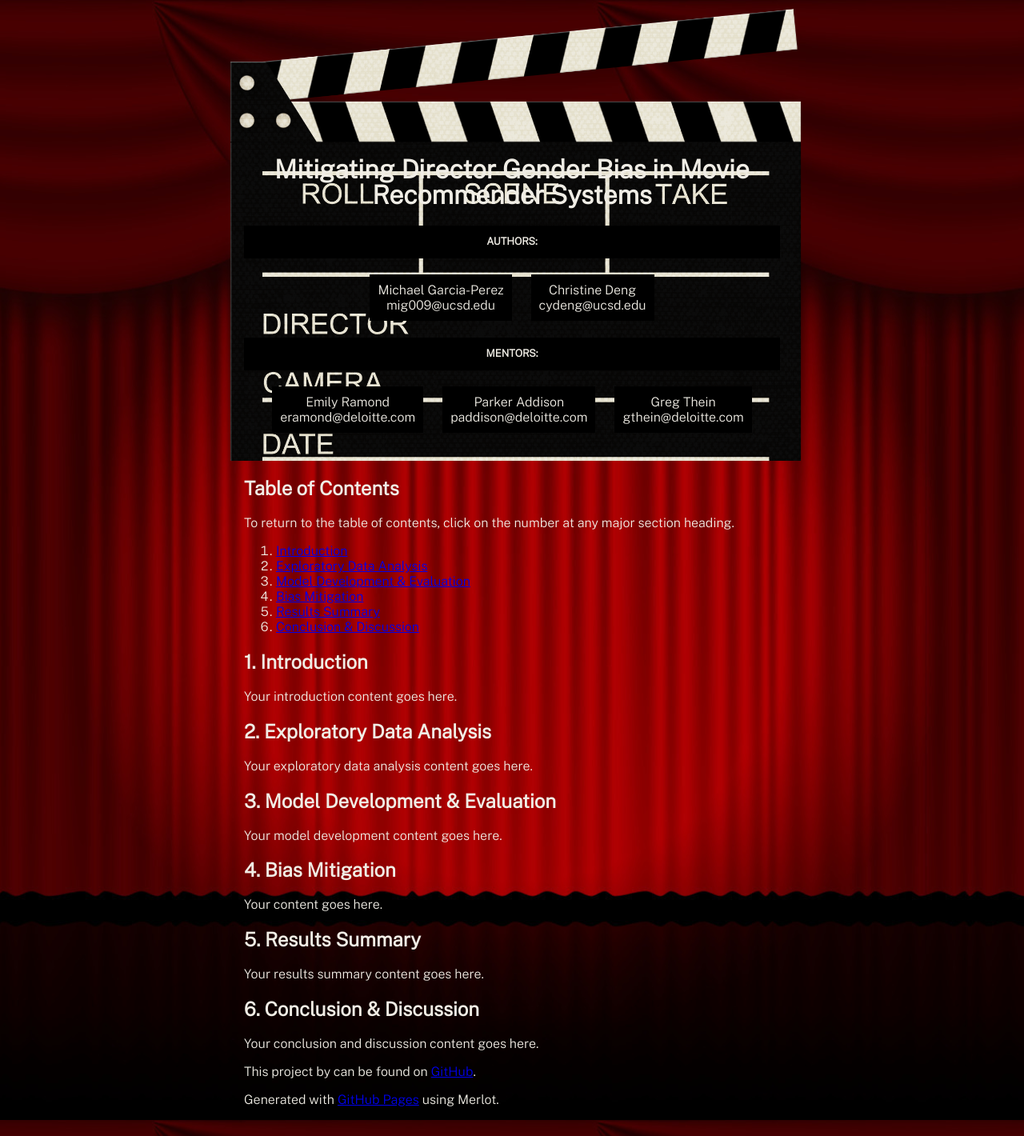
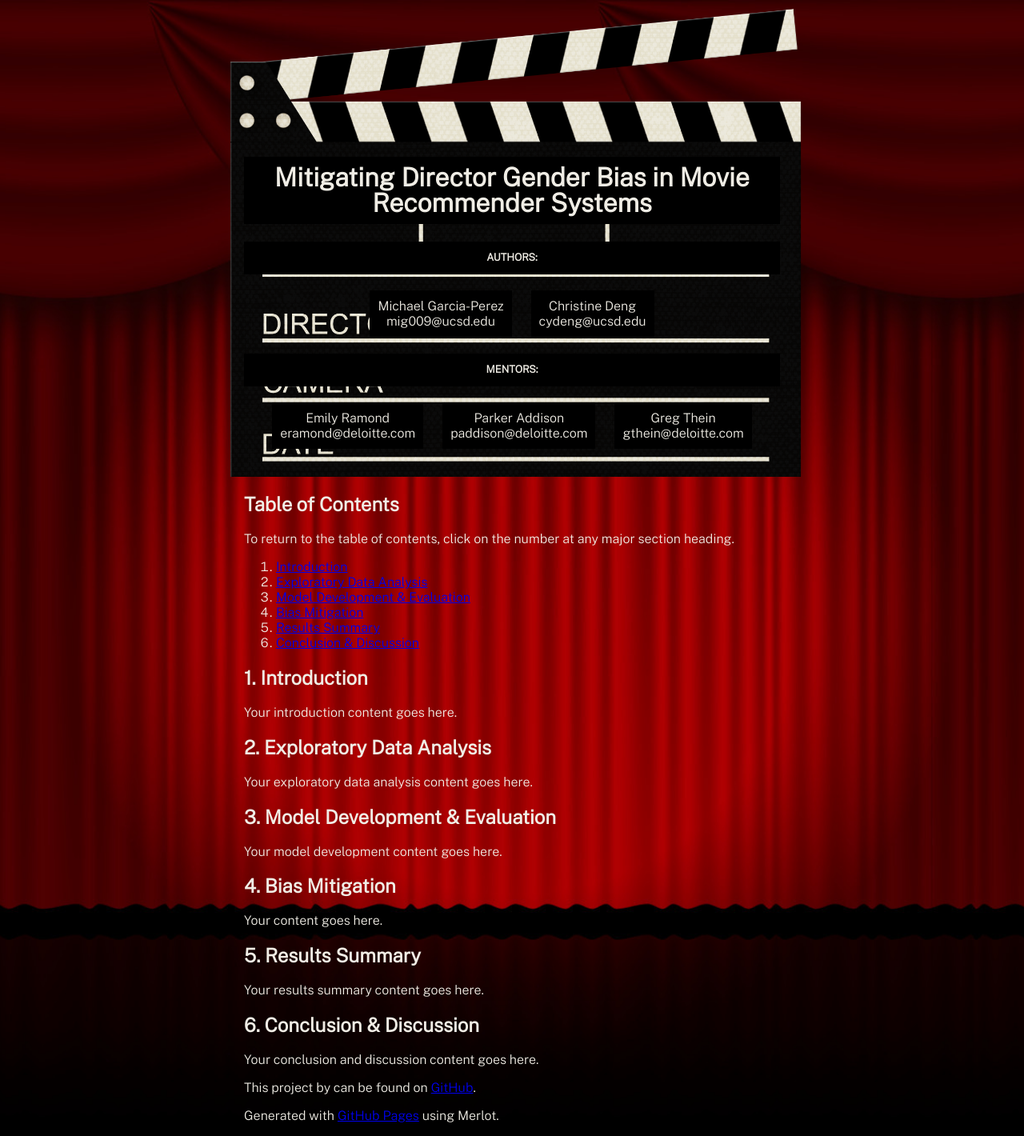
Before and after one commit to michael-garciaperez/DSC180A-Methodology-5, a Jekyll site: the page built from index.md, in a window 1280 px wide. Shown: the whole page at 80% size. Built offline with Jekyll 4.4.1, drawn with Linux system fonts in a browser that asks for light colours.

Commit message:
Update style.scss

```diff
--- a/assets/css/style.scss
+++ b/assets/css/style.scss
@@ -41,6 +41,8 @@ header h1 {
   color: #f0ede5; /* Adjusted color for cream */
   text-align: center;
   line-height: 1;
+  background-color: black; /* Added black background */
+  padding: 10px 20px; /* Adjusted padding */
 }
 
 header h2 {
```
